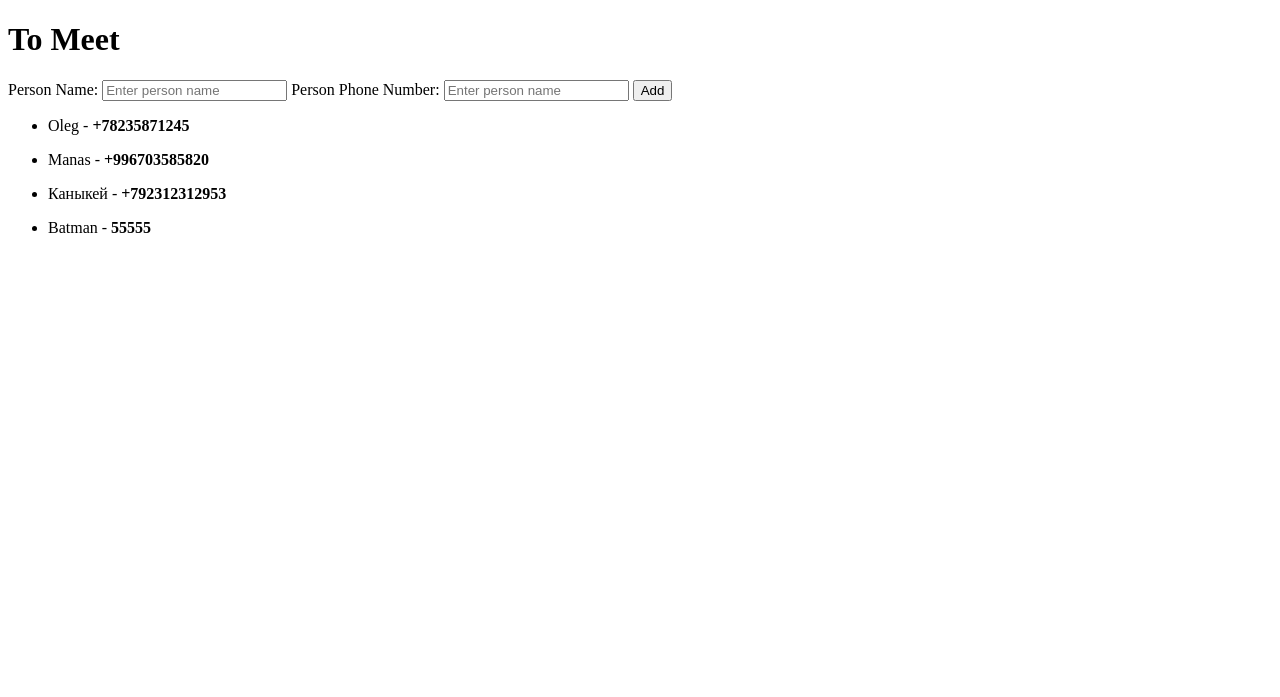
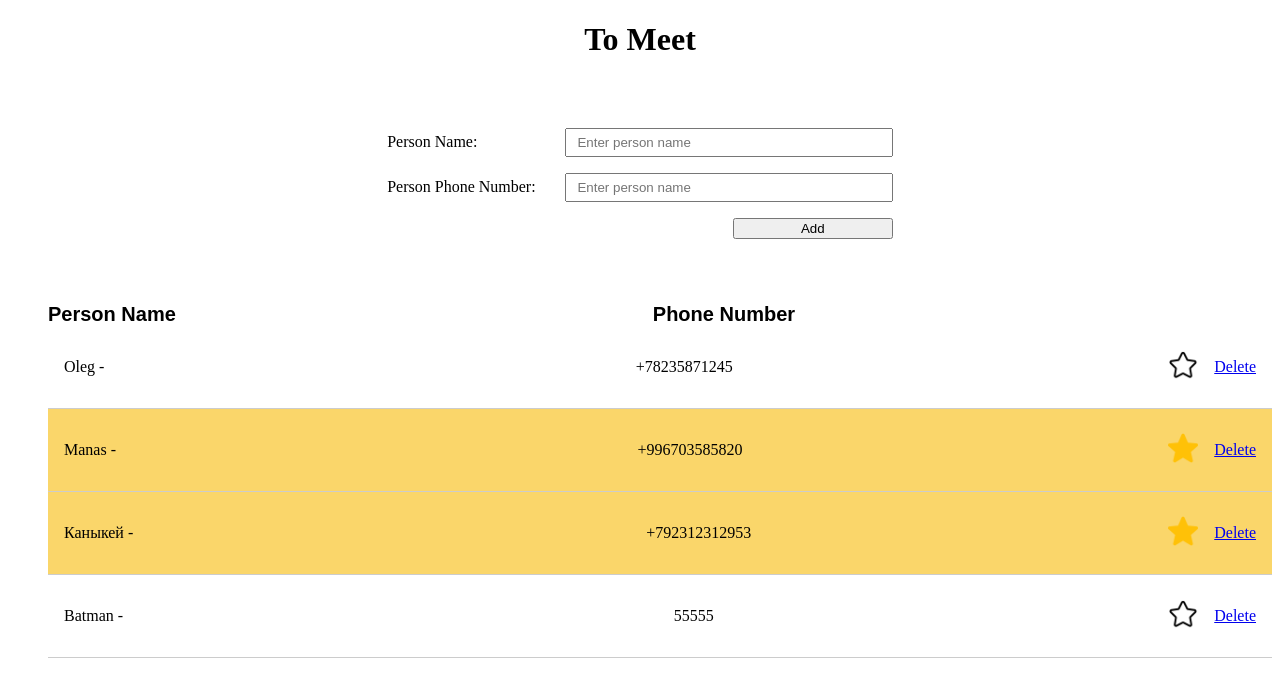
Before and after one commit to BaronSmile/todo_it-academy, a Django app: page /toMeet in a window 1280 px wide. Shown: the top 697 px of the page. Run offline with Django 3.2, Linux system fonts and the light colour scheme; data comes from the database, SQL or seed files in the repository; both versions use the stored data as it was after the commit.

Commit message:
added mark, unmark and style "to meet" page

```diff
--- /dev/null
+++ b/main/static/style/meet_style.css
@@ -0,0 +1,60 @@
+.meet_form {
+    padding: 3em 0;
+    display: flex;
+    flex-direction: column;
+    justify-content: center;
+    gap: 1em;
+    width: 40%;
+    margin: 0 auto;
+}
+
+.meet_form label {
+    display: flex;
+    justify-content: space-between;
+    align-items: center;
+}
+
+.meet_form label input {
+    width: 60%;
+    padding: 5px 10px;
+}
+
+.meet_form button {
+    width: 160px;
+    margin-left: auto;
+}
+
+.list_title {
+    display: flex;
+    justify-content: space-between;
+    font-family: sans-serif;
+    font-size: 20px;
+}
+
+.meet_list {
+    padding: 1em;
+    border-bottom: 1px solid #ccc;
+    display: flex;
+    justify-content: space-between;
+    align-items: center;
+
+}
+
+.phone {
+    padding-left: 6em;
+}
+
+.person_reaction {
+    display: flex;
+    align-items: center;
+    gap: 1em;
+}
+
+.favorite_person {
+    background-color: #fad66a;
+}
+
+.favorite_icon {
+    width: 30px;
+    height: 30px;
+}
--- a/main/templates/meeting.html
+++ b/main/templates/meeting.html
@@ -3,12 +3,13 @@
 <html lang="en">
 <head>
     <meta charset="UTF-8">
-    <title>Title</title>
+    <link rel="stylesheet" href="../static/style/meet_style.css">
+    <title>To Meet</title>
 </head>
 <body>
-<h1>To Meet</h1>
-<form action="{% url 'meet_person' %}" method="POST">
-     {%csrf_token%}
+<h1 style="text-align: center">To Meet</h1>
+<form action="{% url 'meet_person' %}" method="POST" class="meet_form">
+    {% csrf_token %}
     <label for="person">Person Name:
         <input
                 type="text"
@@ -29,8 +30,32 @@
 </form>
 
 <ul>
+    <li class="list_title">
+        <b>Person Name</b>
+        <b>Phone Number</b>
+        <b></b>
+    </li>
     {% for meet in toMeet_list %}
-        <li style="padding-bottom: 1em">{{ meet.person }} - <b>{{ meet.phone_number}}</b></li>
+        <li class="meet_list
+        {% if meet.is_favorite %}
+            favorite_person
+        {% endif %}
+">
+            {{ meet.person }} -
+            <p class="phone">{{ meet.phone_number }}</p>
+            <div class="person_reaction">
+                {% if meet.is_favorite %}
+                    <a href="{% url 'unmark-meet' meet.id %}">
+                        <img src="{% static 'assets/star.png' %}" class="favorite_icon"/>
+                    </a>
+                {% else %}
+                    <a href="{% url 'mark-meet' meet.id %}">
+                        <img src="{% static 'assets/star (1).png' %}" class="favorite_icon"/>
+                    </a>
+                {% endif %}
+                <a href="{% url 'delete-meet' meet.id %}">Delete</a>
+            </div>
+        </li>
     {% endfor %}
 </ul>
 </body>
--- a/main/views.py
+++ b/main/views.py
@@ -15,11 +15,6 @@ def test2(req):
     return render(req, "test2.html", {"todo_list": todo_list})
 
 
-def toMeet(req):
-    toMeet_list = ToMeet.objects.all()
-    return render(req, 'meeting.html', {'toMeet_list': toMeet_list})
-
-
 def add_todo(req):
     form = req.POST
     text = form['todo_text']
@@ -28,13 +23,58 @@ def add_todo(req):
     return redirect(test2)
 
 
+def delete_todo(req, id):
+    todo = ToDo.objects.get(id=id)
+    todo.delete()
+    return redirect(test2)
+
+
+def mark_todo(req, id):
+    todo = ToDo.objects.get(id=id)
+    todo.is_favorite = True
+    todo.save()
+    return redirect(test2)
+
+
+def unmark_todo(req, id):
+    todo = ToDo.objects.get(id=id)
+    todo.is_favorite = False
+    todo.save()
+    return redirect(test2)
+
+
+def to_meet(req):
+    toMeet_list = ToMeet.objects.all()
+    return render(req, 'meeting.html', {'toMeet_list': toMeet_list})
+
+
 def meet_person(req):
     person_form = req.POST
     person_name = person_form['person_name']
     person_phone = person_form['person_phone']
     meeting = ToMeet(person=person_name, phone_number=person_phone)
     meeting.save()
-    return redirect(toMeet)
+    return redirect(to_meet)
+
+
+def delete_meet(req, id):
+    meet = ToMeet.objects.get(id=id)
+    meet.delete()
+    return redirect(to_meet)
+
+
+def mark_meet(req, id):
+    meet = ToMeet.objects.get(id=id)
+    meet.is_favorite = True
+    meet.save()
+    return redirect(to_meet)
+
+
+def unmark_meet(req, id):
+    meet = ToMeet.objects.get(id=id)
+    meet.is_favorite = False
+    meet.save()
+    return redirect(to_meet)
 
 
 def habits(req):
@@ -51,9 +91,3 @@ def add_habits(req):
     habits_all = Habits(habits_name=habits_name, done_for_today=done_for_today, comment=comment)
     habits_all.save()
     return redirect(habits)
-
-
-def delete_todo(req, id):
-    todo = ToDo.objects.get(id=id)
-    todo.delete()
-    return redirect(test2)
--- a/todo/urls.py
+++ b/todo/urls.py
@@ -24,11 +24,16 @@ urlpatterns = [
                   path("", homepage, name='home'),
                   path('test', test, name='test'),
                   path('test2', test2, name='test2'),
-                  path('toMeet', toMeet, name='toMeet'),
+                  path('toMeet', to_meet, name='toMeet'),
                   path('add-todo', add_todo, name='add-todo'),
                   path('meet_person', meet_person, name='meet_person'),
                   path('habits', habits, name='habits'),
                   path('add_habits', add_habits, name='add_habits'),
-                  path('delete-todo/<id>', delete_todo, name='delete-todo')
+                  path('delete-todo/<id>', delete_todo, name='delete-todo'),
+                  path('mark-todo/<id>', mark_todo, name='mark-todo'),
+                  path('unmark-todo/<id>', unmark_todo, name='unmark-todo'),
+                  path('delete-meet/<id>', delete_meet, name='delete-meet'),
+                  path('mark-meet/<id>', mark_meet, name='mark-meet'),
+                  path('unmark-meet/<id>', unmark_meet, name='unmark-meet'),
               ] + static(settings.STATIC_URL, document_root=settings.STATIC_ROOT) \
               + static(settings.MEDIA_URL, document_root=settings.MEDIA_ROOT)
```
Also changed, not shown: main/templates/test2.html (+14 -5 lines), db.sqlite3.
